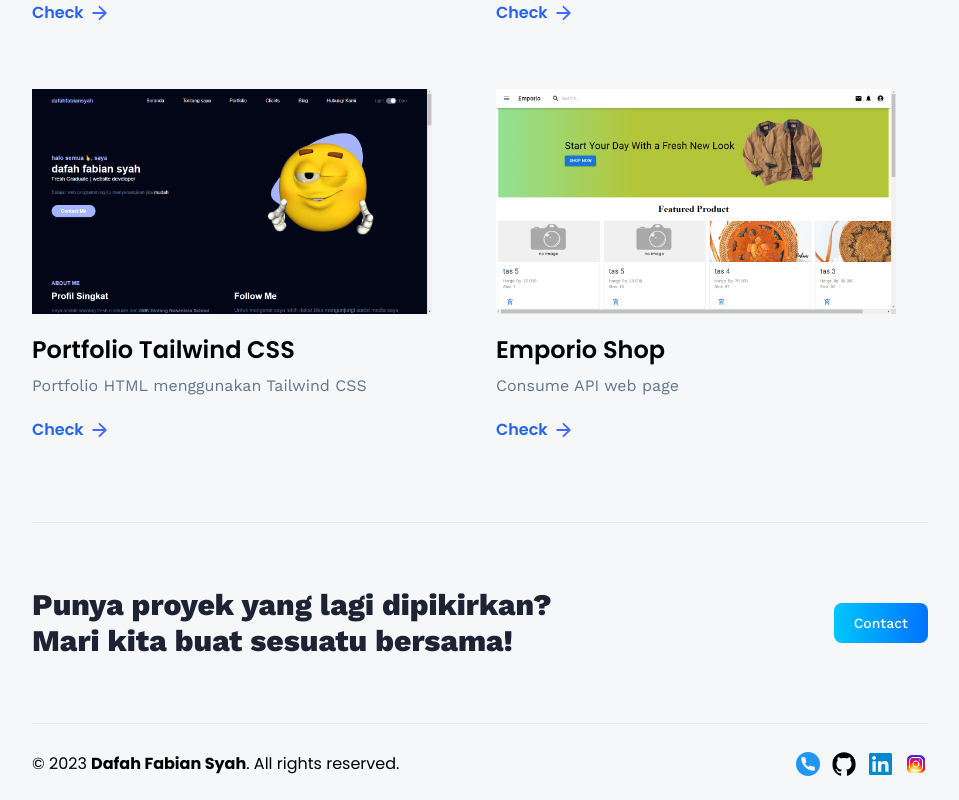
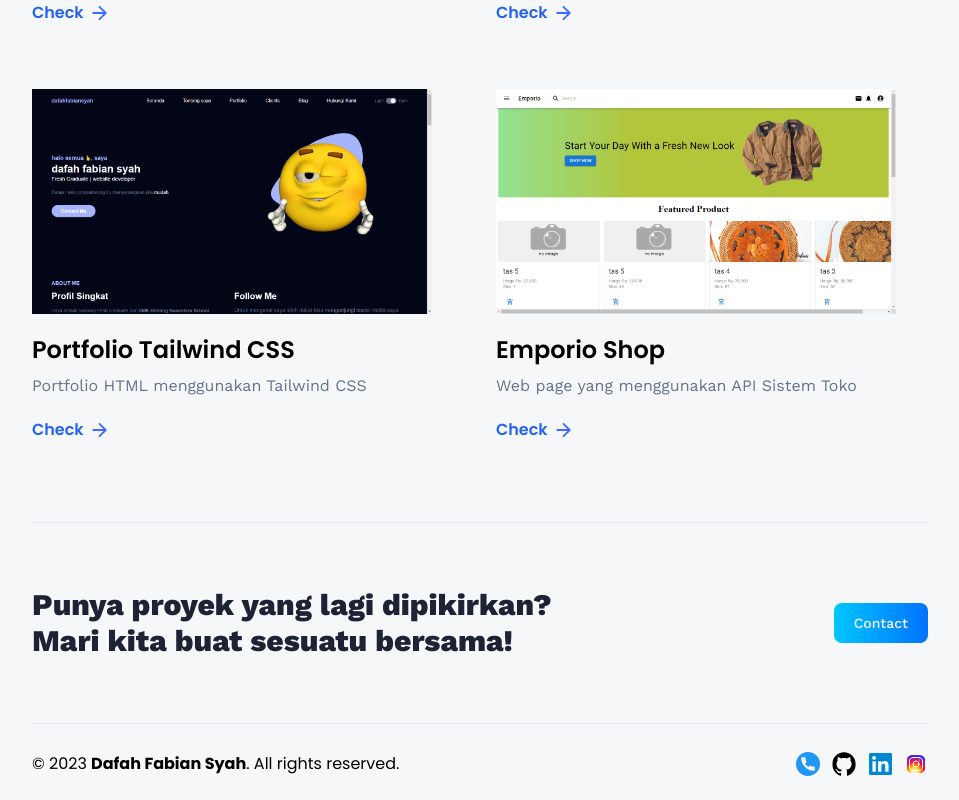
Before and after one commit to dafahfabiansyah/3D-Portfolio-dafahfabiansyah, a React (Vite) app: page /projects in a window 1280 px wide. Shown: the part 710-1510 px from the top of the page, without its empty margins (160-1119 px from the left). Built offline with nearby package versions, Linux system fonts and the light colour scheme; no server answers.

Commit message:
refactor: change desc project

```diff
--- a/src/constants/index.js
+++ b/src/constants/index.js
@@ -219,7 +219,7 @@ export const projects = [
     iconUrl: emporio,
     theme: 'btn-back-green',
     name: 'Emporio Shop',
-    description: 'Consume API web page',
+    description: 'Web page yang menggunakan API Sistem Toko',
     link: 'https://github.com/dafahfabiansyah/Final-Project-Sisko',
   },
 ];
```
